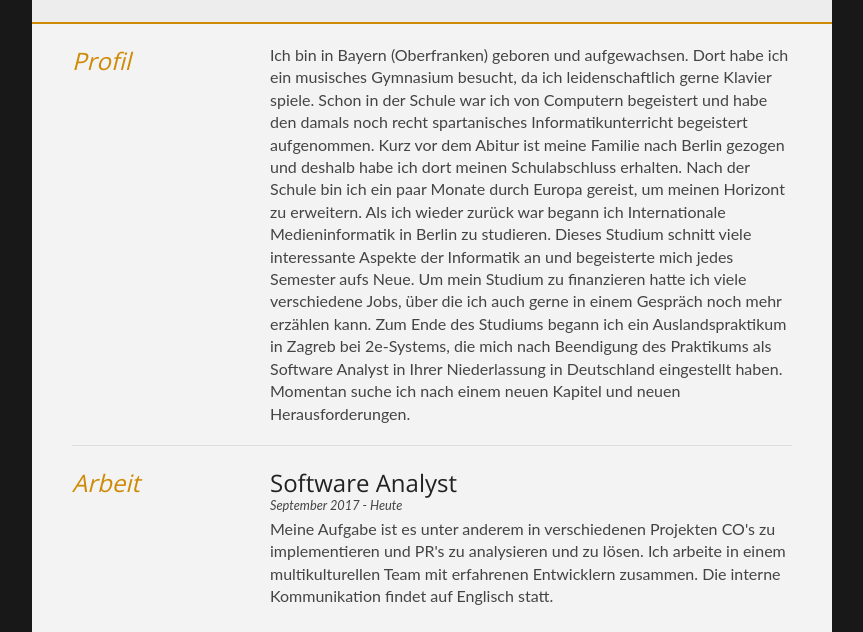
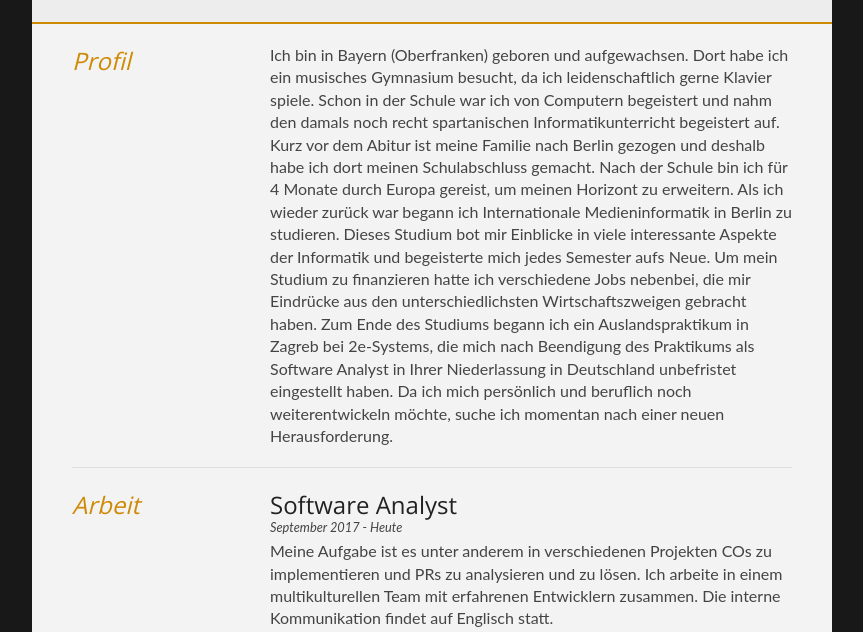
Before and after one commit to floriandietsch/floriandietsch.github.io, a plain HTML site: page index.html in a window 1280 px wide. Shown: the part 150-782 px from the top of the page, without its empty margins (208-1071 px from the left). Drawn offline with nearby package versions, Linux system fonts and the light colour scheme.

Commit message:
Update cv

```diff
--- a/index.html
+++ b/index.html
@@ -41,12 +41,13 @@
 
 				<div class="sectionContent">
 					<p>Ich bin in Bayern (Oberfranken) geboren und aufgewachsen. Dort habe ich ein musisches Gymnasium besucht, da ich leidenschaftlich gerne Klavier spiele. Schon in der Schule war ich
-					von Computern begeistert und habe den damals noch recht spartanisches Informatikunterricht begeistert aufgenommen. Kurz vor dem Abitur ist meine Familie nach Berlin gezogen und deshalb
-					habe ich dort meinen Schulabschluss erhalten. Nach der Schule bin ich ein paar Monate durch Europa gereist, um meinen Horizont zu erweitern. Als ich wieder zurück war begann ich Internationale
-					Medieninformatik in Berlin zu studieren. Dieses Studium schnitt viele interessante
-					Aspekte der Informatik an und begeisterte mich jedes Semester aufs Neue. Um mein Studium zu finanzieren hatte ich viele verschiedene Jobs, über die ich auch gerne in einem Gespräch noch mehr erzählen kann.
-					Zum Ende des Studiums begann ich ein Auslandspraktikum in Zagreb bei 2e-Systems, die mich nach Beendigung des Praktikums als Software Analyst in Ihrer Niederlassung in Deutschland eingestellt haben.
-					Momentan suche ich nach einem neuen Kapitel und neuen Herausforderungen.</p>
+					von Computern begeistert und nahm den damals noch recht spartanischen Informatikunterricht begeistert auf. Kurz vor dem Abitur ist meine Familie nach Berlin gezogen und deshalb
+					habe ich dort meinen Schulabschluss gemacht. Nach der Schule bin ich für 4 Monate durch Europa gereist, um meinen Horizont zu erweitern. Als ich wieder zurück war begann ich Internationale
+					Medieninformatik in Berlin zu studieren. Dieses Studium bot mir Einblicke in viele interessante
+					Aspekte der Informatik und begeisterte mich jedes Semester aufs Neue. Um mein Studium zu finanzieren hatte ich verschiedene Jobs nebenbei, die mir Eindrücke aus den unterschiedlichsten
+					Wirtschaftszweigen gebracht haben.
+					Zum Ende des Studiums begann ich ein Auslandspraktikum in Zagreb bei 2e-Systems, die mich nach Beendigung des Praktikums als Software Analyst in Ihrer Niederlassung in Deutschland unbefristet eingestellt haben.
+					Da ich mich persönlich und beruflich noch weiterentwickeln möchte, suche ich momentan nach einer neuen Herausforderung.</p>
 				</div>
 			</article>
 			<div class="clear"></div>
@@ -62,7 +63,7 @@
 				<article>
 					<h2>Software Analyst</h2>
 					<p class="subDetails">September 2017 - Heute</p>
-					<p>Meine Aufgabe ist es unter anderem in verschiedenen Projekten CO's zu implementieren und PR's zu analysieren und zu lösen. Ich arbeite in einem multikulturellen Team mit erfahrenen
+					<p>Meine Aufgabe ist es unter anderem in verschiedenen Projekten COs zu implementieren und PRs zu analysieren und zu lösen. Ich arbeite in einem multikulturellen Team mit erfahrenen
 					Entwicklern zusammen. Die interne Kommunikation findet auf Englisch statt.</p>
 				</article>
 
```
